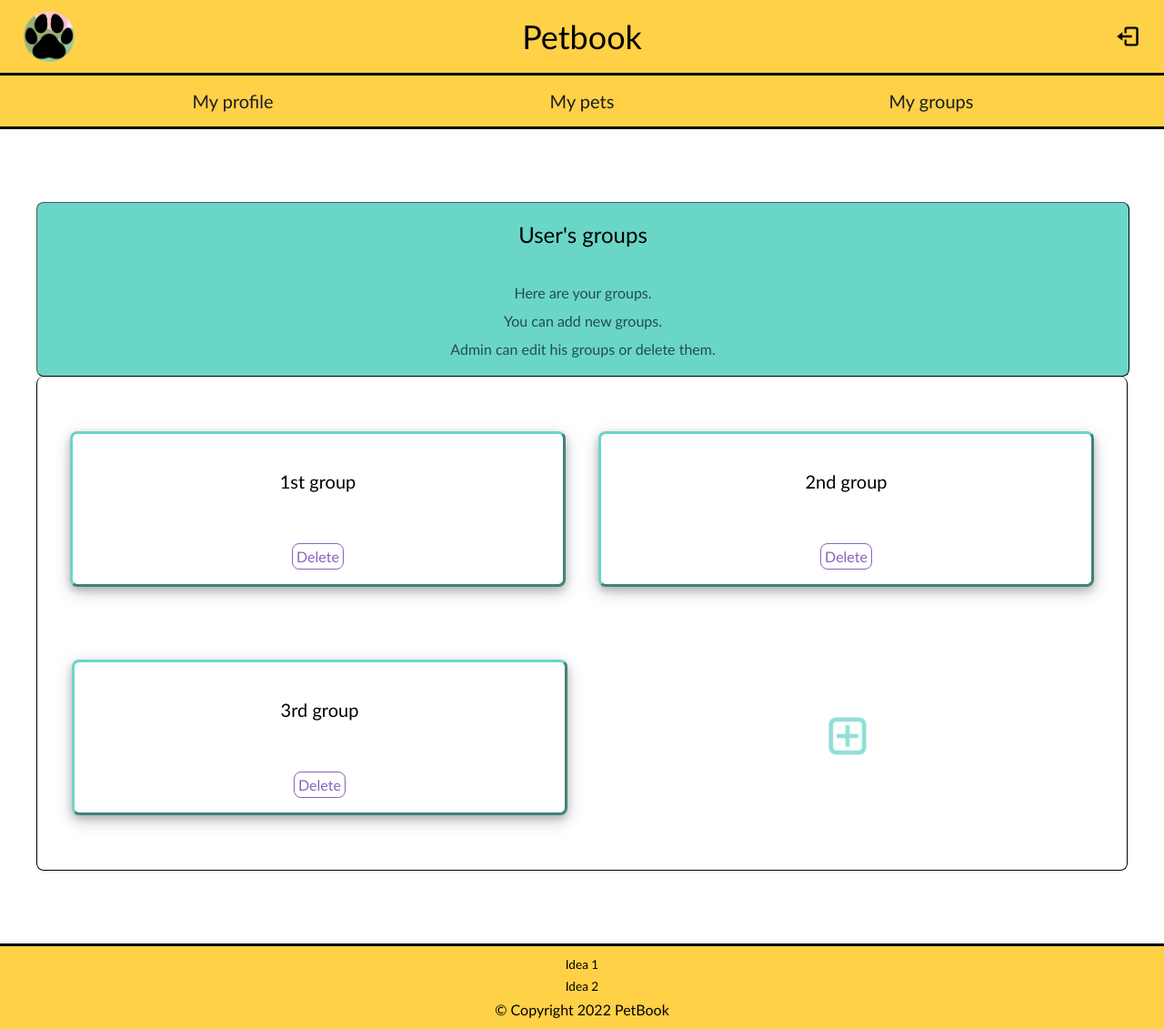
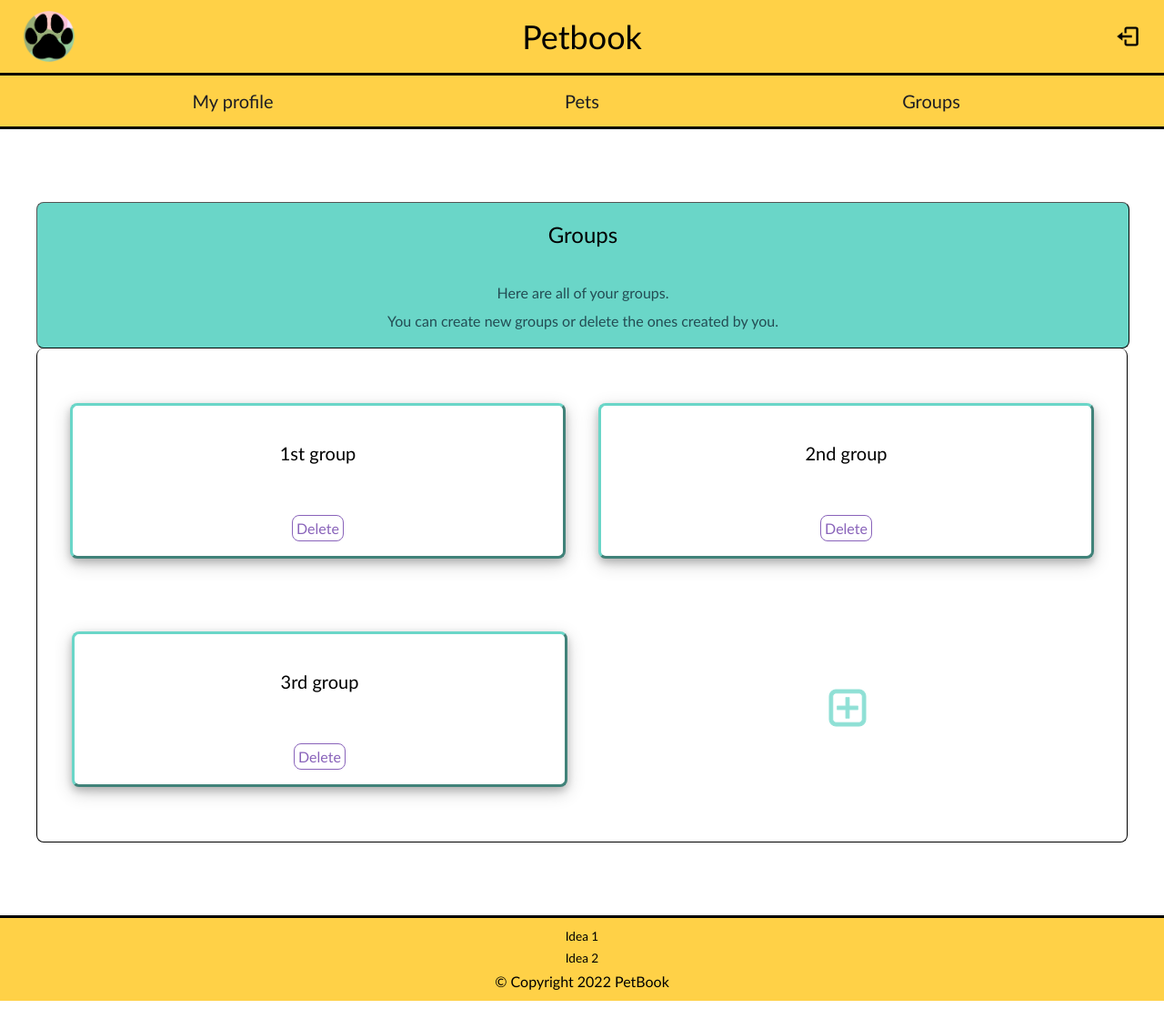
Before and after one commit to radu781/Pet-Smart-Manager, a PHP site: page /mygroups.html in a window 1280 px wide. Shown: the whole page at 91% size. After the commit the page ends 1100 px from the top, so only its background shows below. Run offline with PHP 8.4, Linux system fonts and the light colour scheme.

Commit message:
Final update - pets

```diff
--- a/mygroups.html
+++ b/mygroups.html
@@ -25,8 +25,8 @@
     <nav>
         <ul class="menu">
             <li class="normal option_my_profile"><a class="link_for_menu " href="homepage.html">My profile</a></li>
-            <li class="normal option_my_pets"><a class="link_for_menu " href="mypets.html">My pets</a></li>
-            <li class="normal option_my_groups"><a class="link_for_menu " href="mygroups.html">My groups</a></li>
+            <li class="normal option_my_pets"><a class="link_for_menu " href="mypets.html">Pets</a></li>
+            <li class="normal option_my_groups"><a class="link_for_menu " href="mygroups.html">Groups</a></li>
 
             <!-- responsive design -->
             <li class="phone option_my_profile">
@@ -49,10 +49,9 @@
 
     <div class="main-content">
         <div class="panel">
-            <h3 class="subtitle">User's groups</h3>
-            <p class="details">Here are your groups.</p>
-            <p class="details">You can add new groups.</p>
-            <p class="details">Admin can edit his groups or delete them.</p>
+            <h3 class="subtitle">Groups</h3>
+            <p class="details">Here are all of your groups.</p>
+            <p class="details">You can create new groups or delete the ones created by you.</p>
         </div>
         <div class="groups">
             <div class="group">
--- a/styles/sofron.css
+++ b/styles/sofron.css
@@ -2,10 +2,9 @@
     --black: #1E1E24;
     --pink: #FF9FB2;
     --pinkhover: #FFC2CE;
-    --red: #D16666;
     --blue: #0B3954;
     --purple: #8963BA;
-    --bleu: #8B95C9;
+    --red: #D16666;
 
     --darkblue: #0C1F2D;
     --darkgreen: #12644E;
@@ -53,7 +52,7 @@ div.panel{
     row-gap: 0.75rem;
 }
 div.panel.friends{
-    background-color: var(--bleu);
+    background-color: var(--pink);
 }
 h3.subtitle{
     position: relative;
@@ -136,12 +135,15 @@ div.pet{
     transition: all 500ms ease-out;
 }
 div.pet.friends{
-    border: 0.2rem outset var(--bleu);
+    border: 0.2rem outset var(--pink);
 }
 div.pet:hover{
     outline: 0.2rem outset var(--lightgreen);
     box-shadow: 0 10px 14px 0 rgba(0, 0, 0, 0.2), 0 6px 20px 0 rgba(0, 0, 0, 0.19);
     transform: scale(1.025);
+}
+div.pet.friends:hover{
+    outline: 0.2rem outset var(--pink);
 }
 h3.pet_name{
     margin: 2.5vh;
@@ -204,6 +206,9 @@ a.link.for_pet::after{
     width: 0%;
     transition: all 750ms ease-out;
 }
+a.link.for_pet.friends::after{
+    background-color: var(--pink);
+}
 a.link.for_pet:hover::after{
     opacity: 1;
     width: 100%;
@@ -216,10 +221,10 @@ p.pet_field.delete{
     margin: 2vh;
     flex-basis: 0;
     padding: 0.5vh;
-    border: 0.1rem solid var(--pink);
+    border: 0.1rem solid var(--red);
     border-radius: 0.5rem;
 
-    color: var(--pink);
+    color: var(--red);
     cursor: pointer;
     display: flex;
     flex-direction: row;
@@ -228,7 +233,7 @@ p.pet_field.delete{
     transition: 500ms ease-out;
 }
 p.pet_field.delete:hover{
-    background-color: var(--pink);
+    background-color: var(--red);
     color: white;
 }
 div.new_pet{
```
Also changed, not shown: mypets.html (+16 -12 lines).
